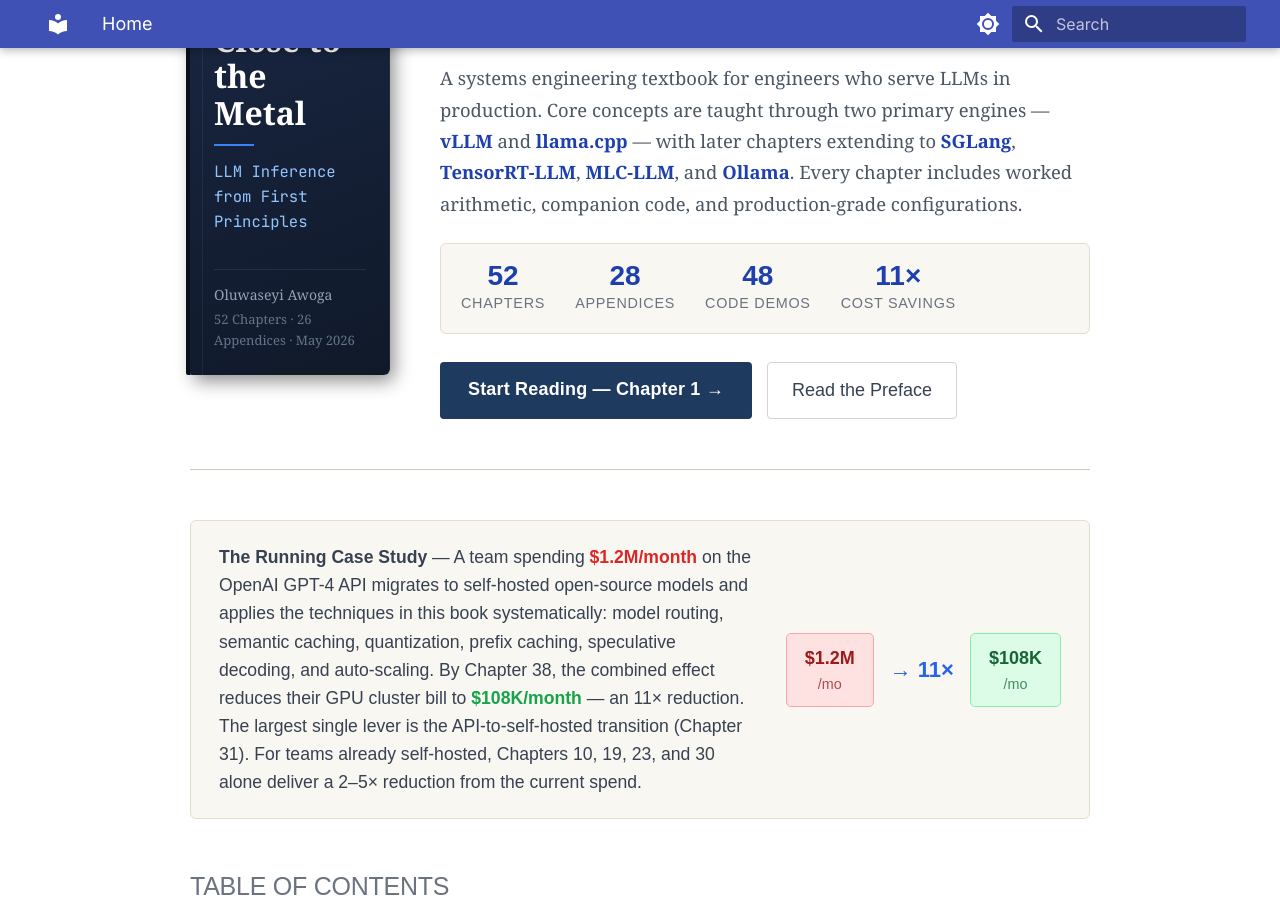
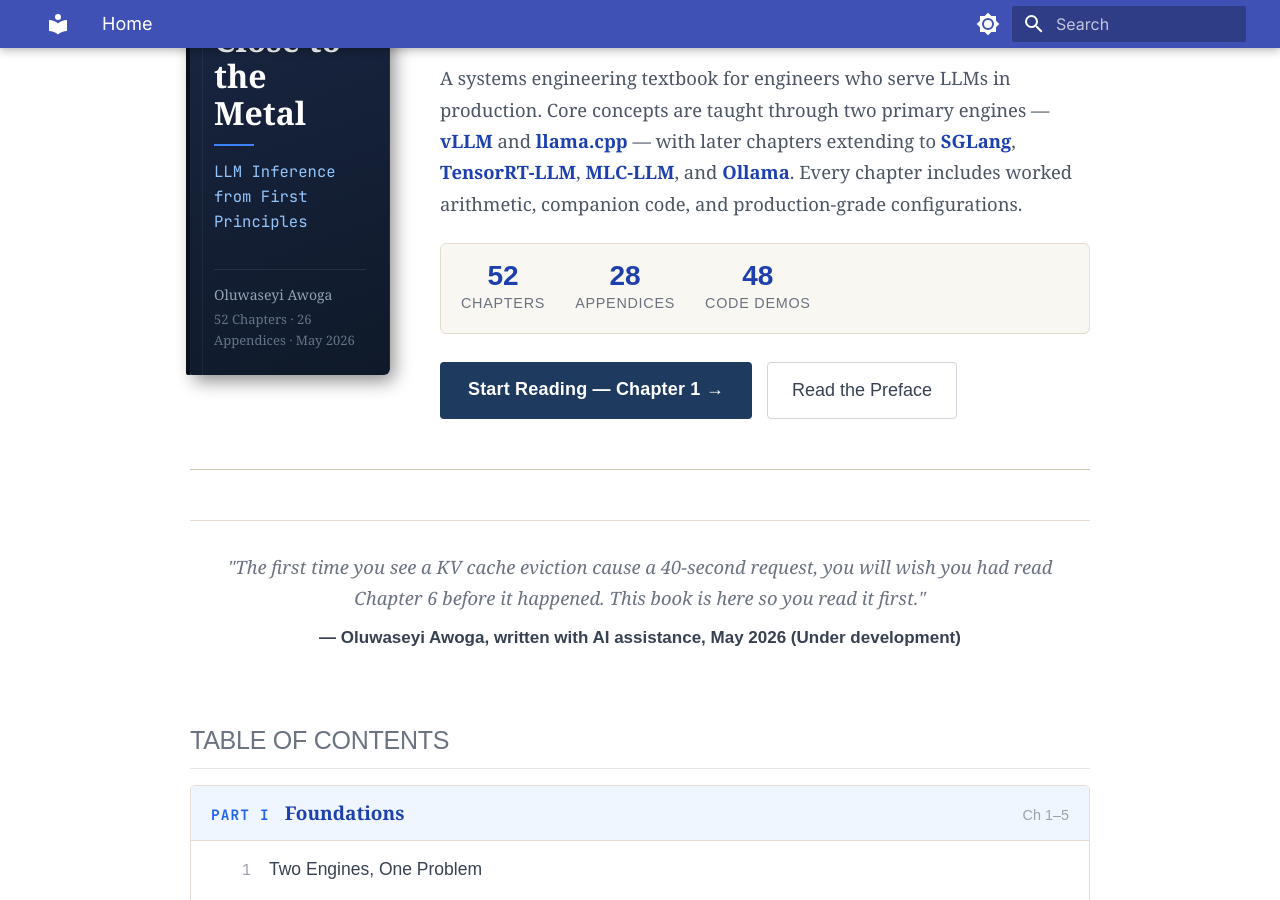
Before and after one commit to MaximumBeings/close-to-the-metal, an MkDocs documentation site: the page built from docs/index.md, in a window 1280 px wide and 900 px high, scrolled down 234 px. Built offline with MkDocs 1.6.1 and Material for MkDocs 9.7.7, drawn with Linux system fonts in a browser that asks for light colours; some of the changed text lies outside the part shown.

Commit message:
homepage: replace case study banner with author quote; remove 11x cost savings metric

```diff
--- a/docs/index.md
+++ b/docs/index.md
@@ -31,7 +31,6 @@
       <div class="book-metric"><span class="bm-n">52</span><span class="bm-l">chapters</span></div>
       <div class="book-metric"><span class="bm-n">28</span><span class="bm-l">appendices</span></div>
       <div class="book-metric"><span class="bm-n">48</span><span class="bm-l">code demos</span></div>
-      <div class="book-metric"><span class="bm-n">11×</span><span class="bm-l">cost savings</span></div>
     </div>
     <div class="book-cta-row">
       <a href="part1-foundations/chapter01.html" class="bcta-primary">Start Reading — Chapter 1 →</a>
@@ -41,16 +40,10 @@
 
 </div>
 
-<!-- ── CASE STUDY BANNER ─────────────────────────────────────── -->
-<div class="case-banner">
-  <div class="case-text">
-    <strong>The Running Case Study</strong> — A team spending <span class="case-before">$1.2M/month</span> on the OpenAI GPT-4 API migrates to self-hosted open-source models and applies the techniques in this book systematically: model routing, semantic caching, quantization, prefix caching, speculative decoding, and auto-scaling. By Chapter 38, the combined effect reduces their GPU cluster bill to <span class="case-after">$108K/month</span> — an 11× reduction. The largest single lever is the API-to-self-hosted transition (Chapter 31). For teams already self-hosted, Chapters 10, 19, 23, and 30 alone deliver a 2–5× reduction from the current spend.
-  </div>
-  <div class="case-numbers">
-    <div class="cn-before">$1.2M<small>/mo</small></div>
-    <div class="cn-arrow">→ 11×</div>
-    <div class="cn-after">$108K<small>/mo</small></div>
-  </div>
+<!-- ── AUTHOR QUOTE ──────────────────────────────────────────── -->
+<div class="book-footer">
+  <em>"The first time you see a KV cache eviction cause a 40-second request, you will wish you had read Chapter 6 before it happened. This book is here so you read it first."</em>
+  <br><strong>— Oluwaseyi Awoga, written with AI assistance, May 2026 (Under development)</strong>
 </div>
 
 <!-- ── TABLE OF CONTENTS ─────────────────────────────────────── -->
@@ -202,10 +195,6 @@
   </div>
 </div>
 
-<!-- ── FOOTER NOTE ───────────────────────────────────────────── -->
-<div class="book-footer">
-  <em>"The first time you see a KV cache eviction cause a 40-second request, you will wish you had read Chapter 6 before it happened. This book is here so you read it first."</em>
-  <br><strong>— Oluwaseyi Awoga, written with AI assistance, May 2026 (Under development)</strong>
-</div>
+
 
 </div>
```
